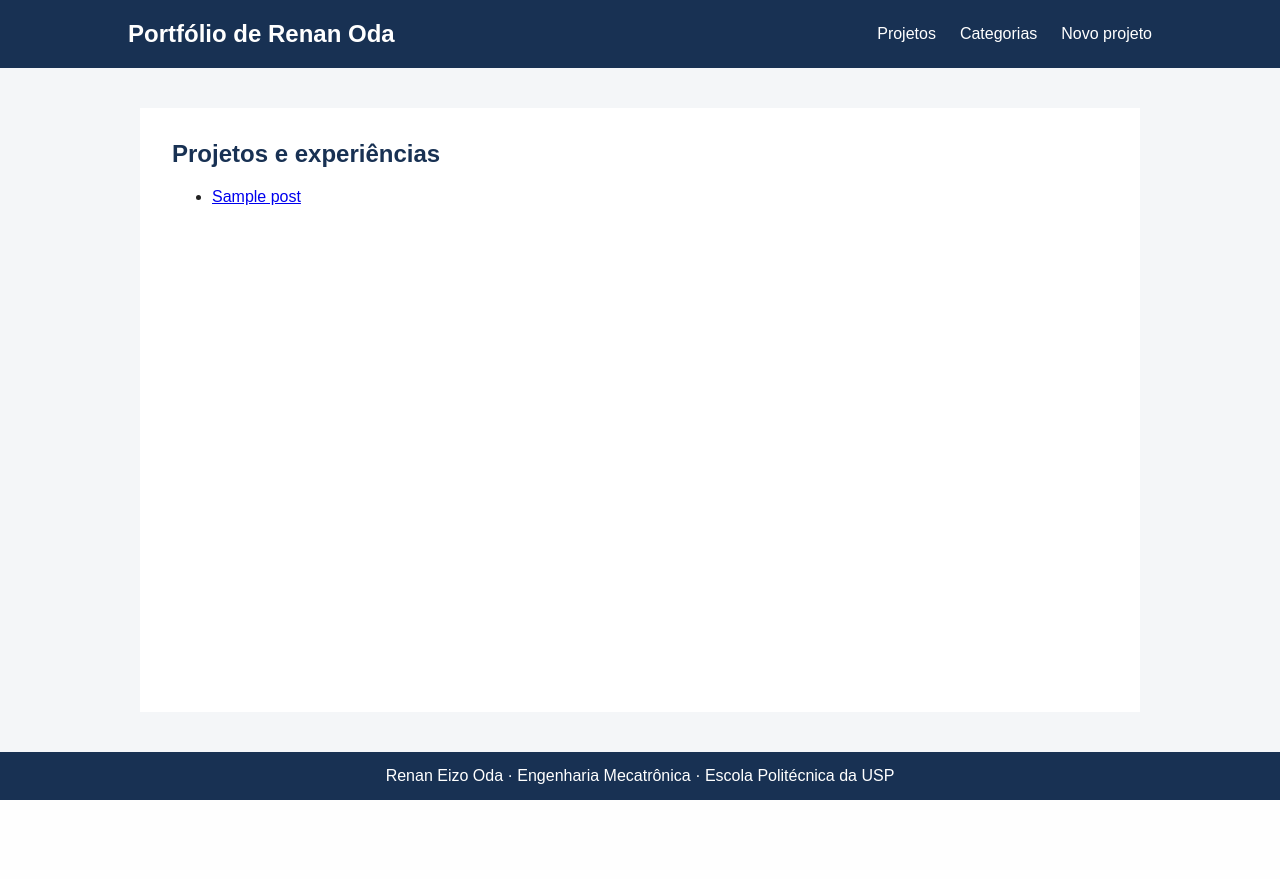
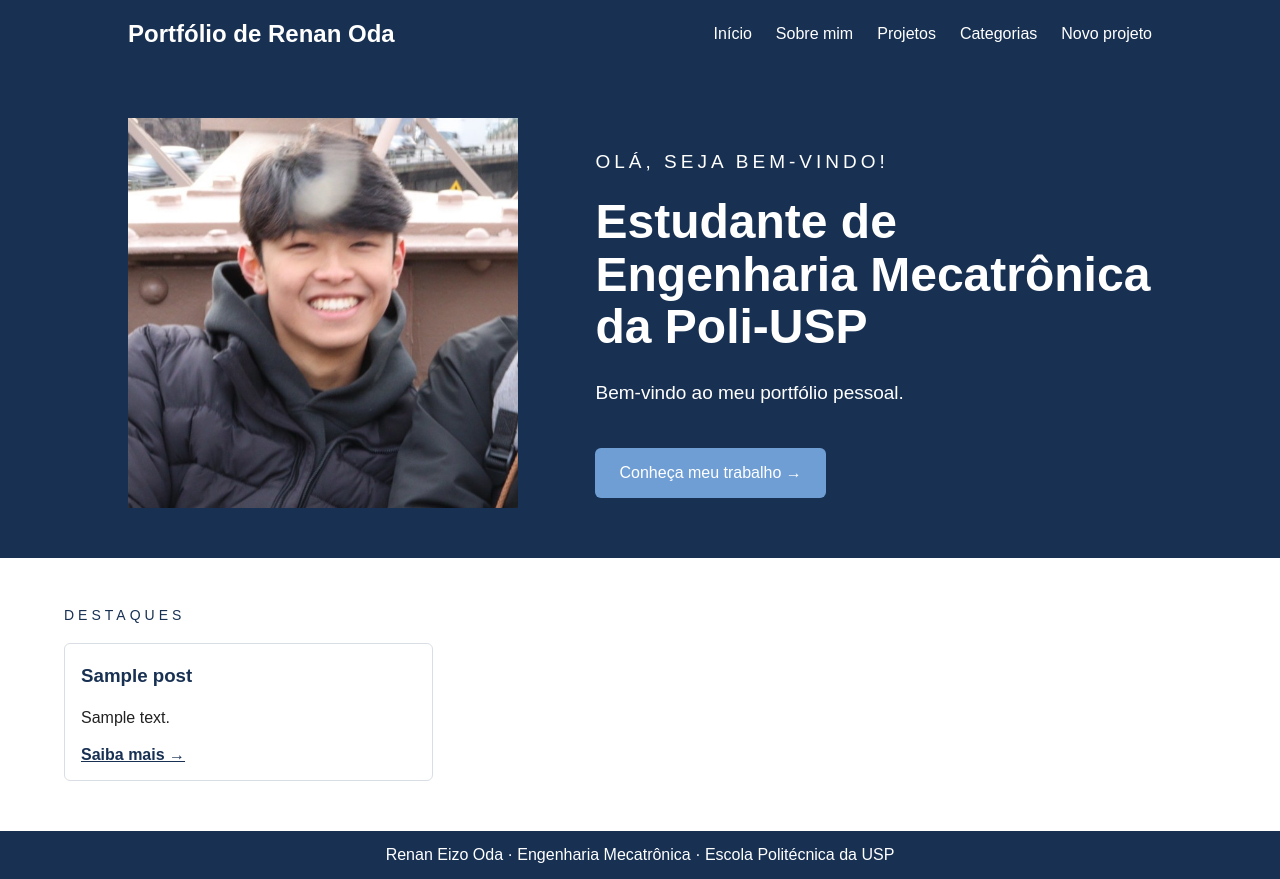
Before and after one commit to renanoda/pmr3304-portfolio-renan, a Django app: page / in a window 1280 px wide. Before the commit the page ends 800 px from the top, so only its background shows below. Run offline with Django 5.2, Linux system fonts and the light colour scheme; tables that the repository leaves empty hold one stand-in row (values such as "Sample post").

Commit message:
Integra a página inicial e a apresentação do portfólio aos projetos dinâmicos

```diff
--- a/config/urls.py
+++ b/config/urls.py
@@ -1,6 +1,7 @@
 from django.contrib.auth.views import LoginView
 from django.contrib import admin
 from django.urls import path
+from django.views.generic import TemplateView
 from portfolio import views
 
 urlpatterns = [
@@ -9,7 +10,9 @@ urlpatterns = [
     path("accounts/login/", LoginView.as_view(template_name="login.html"), name="login"),
     path("projetos/<int:pk>/comentar/", views.comment_create, name="comment_create"),
     path("admin/", admin.site.urls),
-    path("", views.PostList.as_view(), name="post_list"),
+    path("", views.Home.as_view(), name="home"),
+    path("sobre/", TemplateView.as_view(template_name="about.html"), name="about"),
+    path("projetos/", views.PostList.as_view(), name="post_list"),
     path("projetos/novo/", views.PostCreate.as_view(), name="post_create"),
     path("projetos/<int:pk>/", views.PostDetail.as_view(), name="post_detail"),
     path("projetos/<int:pk>/editar/", views.PostUpdate.as_view(), name="post_update"),
--- a/portfolio/models.py
+++ b/portfolio/models.py
@@ -1,3 +1,16 @@
+from html.parser import HTMLParser
+
+
+class CoverParser(HTMLParser):
+    def __init__(self):
+        super().__init__()
+        self.source = ""
+
+    def handle_starttag(self, tag, attrs):
+        if tag == "img" and not self.source:
+            self.source = dict(attrs).get("src") or ""
+
+
 from django.conf import settings
 from django.db import models
 from django.utils import timezone
@@ -24,6 +37,12 @@ class Post(models.Model):
     class Meta:
         ordering = ["-date", "-pk"]
 
+    @property
+    def cover_url(self):
+        parser = CoverParser()
+        parser.feed(self.content)
+        return parser.source
+
     def __str__(self):
         return self.title
 
--- a/portfolio/views.py
+++ b/portfolio/views.py
@@ -11,6 +11,13 @@ class PostList(ListView):
     model = Post
     template_name = "list.html"
     context_object_name = "posts"
+
+
+class Home(PostList):
+    template_name = "home.html"
+
+    def get_queryset(self):
+        return super().get_queryset()[:3]
 
 
 class CategoryList(ListView):
--- a/templates/base.html
+++ b/templates/base.html
@@ -9,9 +9,12 @@
 </head>
 <body>
 <header><h1>Portfólio de Renan Oda</h1>
-<nav><ul><li><a href="{% url 'post_list' %}">Projetos</a></li>
+<nav><ul>
+<li><a href="{% url 'home' %}">Início</a></li>
+<li><a href="{% url 'about' %}">Sobre mim</a></li>
+<li><a href="{% url 'post_list' %}">Projetos</a></li>
 <li><a href="{% url 'category_list' %}">Categorias</a></li>
 <li><a href="{% url 'post_create' %}">Novo projeto</a></li></ul></nav></header>
-<main>{% block main %}{% endblock %}</main>
+<main class="{% block main_class %}{% endblock %}">{% block main %}{% endblock %}</main>
 <footer>Renan Eizo Oda · Engenharia Mecatrônica · Escola Politécnica da USP</footer>
 </body></html>
--- /dev/null
+++ b/templates/home.html
@@ -0,0 +1,24 @@
+{% extends "base.html" %}
+{% load static %}
+{% block main_class %}home-main{% endblock %}
+{% block main %}
+<section class="hero">
+    <div class="hero-image"><img src="{% static 'images/perfil.jpg' %}" alt="Foto de Renan Oda"></div>
+    <div class="hero-text">
+        <p class="hero-intro">OLÁ, SEJA BEM-VINDO!</p>
+        <h2>Estudante de Engenharia Mecatrônica da Poli-USP</h2>
+        <p>Bem-vindo ao meu portfólio pessoal.</p>
+        <a class="hero-button" href="{% url 'post_list' %}">Conheça meu trabalho →</a>
+    </div>
+</section>
+<section class="highlights">
+    <div class="section-title"><p>DESTAQUES</p></div>
+    <div class="highlight-grid">{% for post in posts %}
+        <article class="highlight-card">
+            {% with cover=post.cover_url %}{% if cover %}<img src="{{ cover }}" alt="">{% endif %}{% endwith %}
+            <div><h3>{{ post.title }}</h3><p>{{ post.content|striptags|truncatewords:16 }}</p>
+            <a href="{% url 'post_detail' post.pk %}">Saiba mais →</a></div>
+        </article>
+    {% empty %}<p>Nenhum projeto publicado.</p>{% endfor %}</div>
+</section>
+{% endblock %}
--- a/templates/list.html
+++ b/templates/list.html
@@ -1,8 +1,13 @@
 {% extends "base.html" %}
+{% block main_class %}list-main{% endblock %}
 {% block main %}
-{% if category %}<h2>{{ category.name }}</h2><p>{{ category.description }}</p>
-{% else %}<h2>Projetos e experiências</h2>{% endif %}
-<ul>{% for post in posts %}
-<li><a href="{% url 'post_detail' post.pk %}">{{ post.title }}</a></li>
-{% empty %}<li>Nenhum projeto publicado.</li>{% endfor %}</ul>
+<section class="list-page">
+<h2>{% if category %}{{ category.name }}{% else %}Projetos e experiências{% endif %}</h2>
+<p class="list-intro">{% if category %}{{ category.description }}{% else %}Nesta seção estão reunidas algumas experiências acadêmicas, internacionais e projetos que contribuíram para minha formação.{% endif %}</p>
+<div class="project-grid">{% for post in posts %}
+<article class="project-card">
+{% with cover=post.cover_url %}{% if cover %}<img src="{{ cover }}" alt="">{% endif %}{% endwith %}
+<div class="project-card-content"><h3><a href="{% url 'post_detail' post.pk %}">{{ post.title }}</a></h3></div>
+</article>
+{% empty %}<p>Nenhum projeto publicado.</p>{% endfor %}</div></section>
 {% endblock %}
```
Also changed, not shown: templates/about.html (added, +10 -0 lines).
